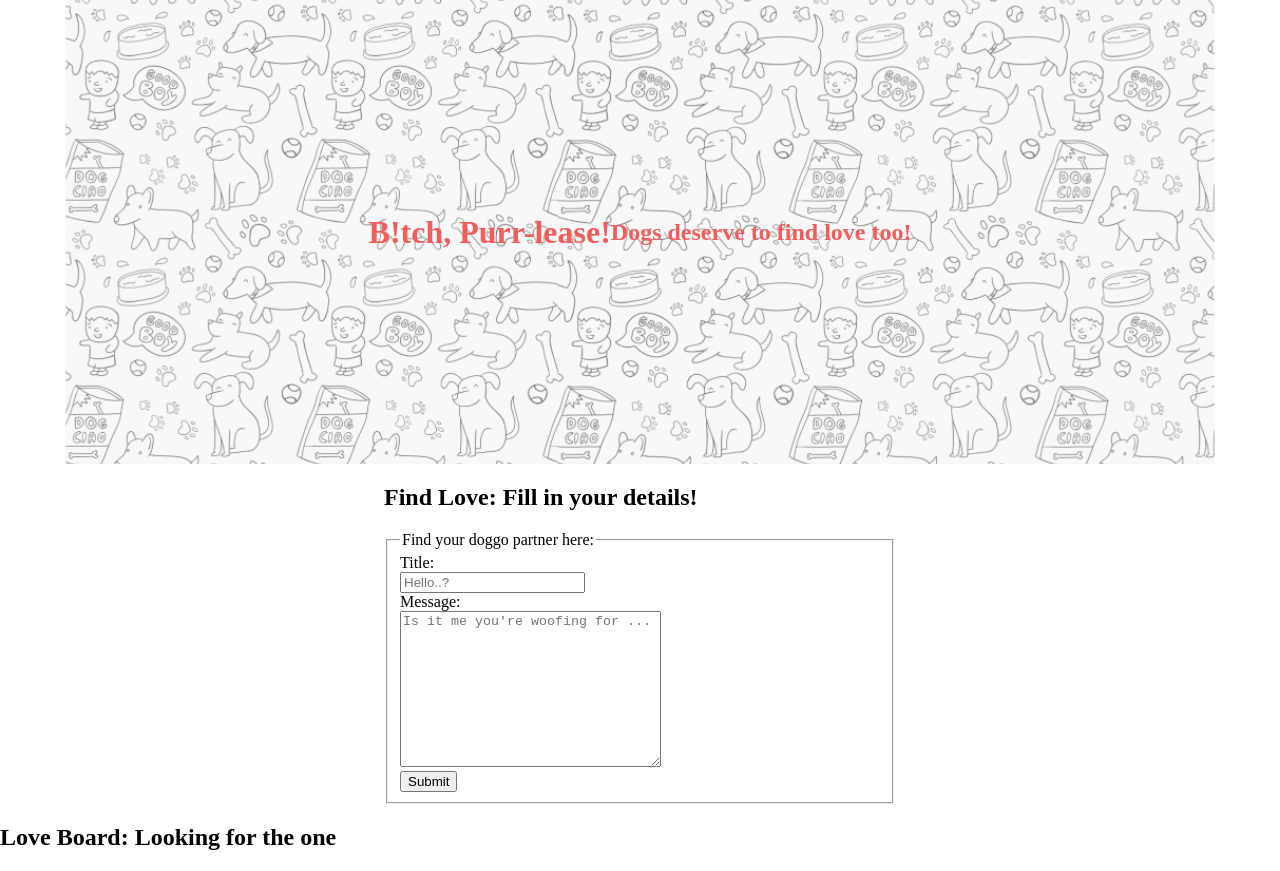
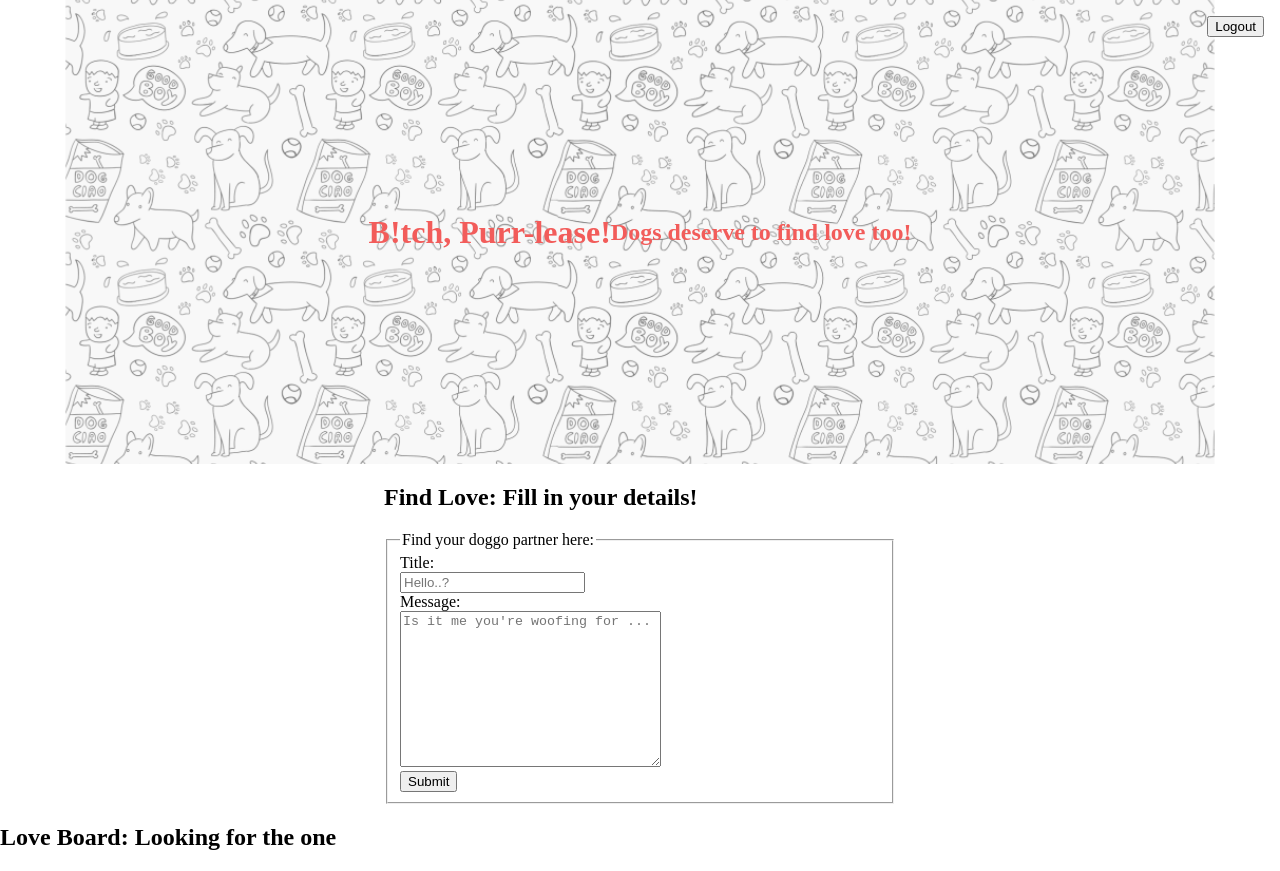
Before and after one commit to fac20/WEEK-6-CADO, a website: page public/index.html in a window 1280 px wide. Drawn offline with Linux system fonts and the light colour scheme; files that its build step writes are made by us from their sources; no server answers; files whose address does not match are found by name.

Commit message:
Creates logout button on homepage

```diff
--- a/handlers/logout.js
+++ b/handlers/logout.js
@@ -13,8 +13,7 @@ function logoutHandler(request, response){
             response.writeHead(302, { 'location': '/', 'Set-Cookie': 'logged_in=0 ; Max-Age=0' });    // colon or semi colon??
           response.end();
         }
-});
-
 }
 
+
 module.exports = logoutHandler;
--- a/public/index.html
+++ b/public/index.html
@@ -13,6 +13,7 @@
         <h2>Dogs deserve to find love too!</h2>
     </header>
     <main>
+        <button type="button" id="logout-button">Logout</button>
         <section class="forminput">
         <h2>Find Love: Fill in your details!</h2>
             <form class="forminput__form" action="/submit" method="POST">
--- a/public/styles.css
+++ b/public/styles.css
@@ -24,6 +24,14 @@ header {
 main {
     margin: auto;
 }
+
+#logout-button {
+     margin-top: 1rem;
+     margin-right: 1rem;
+     position:absolute;
+     top:0;
+     right:0;
+  }
 
 .options {
     /* margin: 0 auto; */
```
